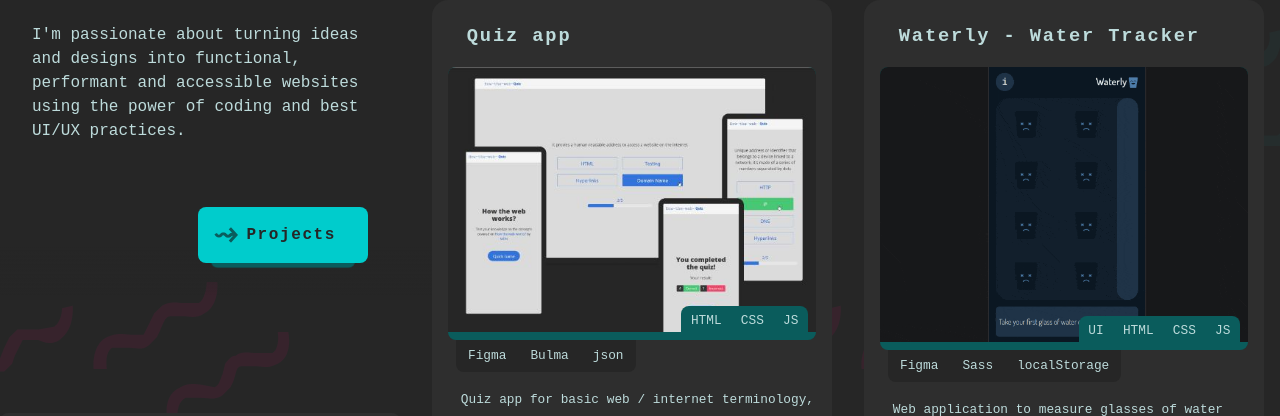
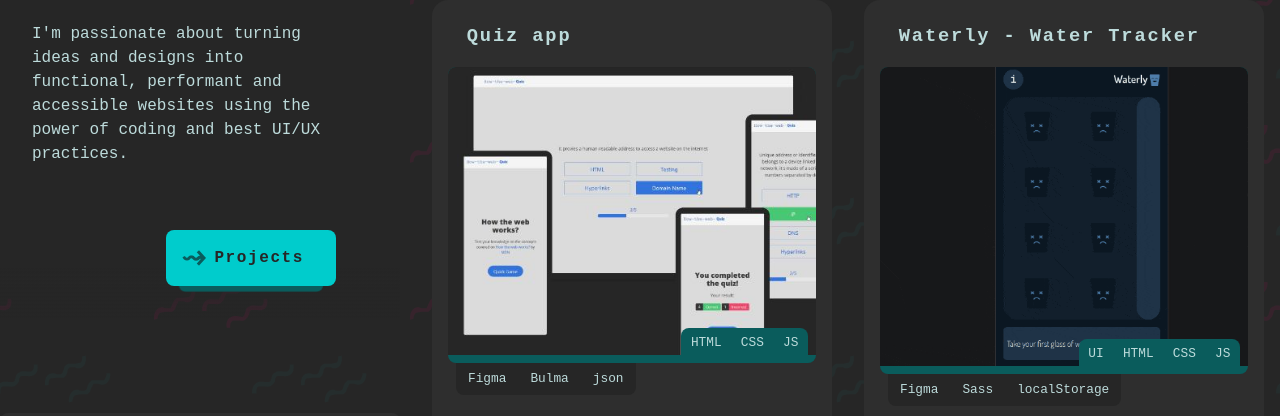
Before and after one commit to gabysantosw/gabysantosw, an Eleventy site: page index.njk in a window 1280 px wide. Shown: the part 191-607 px from the top of the page. Built offline with nearby package versions, Linux system fonts and the light colour scheme; Eleventy itself is replaced by a stand-in of ours; files that its build step writes are made by us from their sources; files whose address does not match are found by name.

Commit message:
small improvmnts

```diff
--- a/_includes/layout/base.njk
+++ b/_includes/layout/base.njk
@@ -4,6 +4,7 @@
   <meta charset="UTF-8">
   <meta name="viewport" content="width=device-width, initial-scale=1.0">
   <meta http-equiv="X-UA-Compatible" content="ie=edge">
+  <link rel="icon" href="data:,">
   <title> {{ title }} </title>
   <meta name="description" content="I'm Gabriela Santos, a front-end developer that enjoys turning ideas and designs into functional, performant and accessible websites using the power of coding and best UI/UX practices.">
   <meta name="author" content="Gabriela S. Santos.">
--- a/sass/main.scss
+++ b/sass/main.scss
@@ -136,6 +136,10 @@ button {
   background-position: -10% 0;
   background-repeat: repeat;
 
+  @include for-desktop {
+    background-size: 20%;
+  }
+
   &::after {
     content: '';
     width: 100%;
@@ -186,7 +190,7 @@ button {
   }
 
   @include for-desktop {
-    width: $side;
+    width: $side - 2rem;
     align-items: flex-start;
     padding: $main-pad * 2;
     box-sizing: border-box;
@@ -422,19 +426,22 @@ button {
     background-color: $dark-primary;
     overflow: hidden;
     position: relative;
-    object-fit: cover;
   }
 
   &__image {
-    width: 100%;
+    width: 110%;
+    object-fit: cover;
+    object-position: center;
+    position: relative;
+    margin: -.25rem -.25rem 0 -.25rem;
   }
 
   &__tags {
     font-size: .8rem;
-    display: flex;
     position: absolute;
     right: .5rem;
     bottom: 0;
+    display: flex;
   }
 
   &__tag {
```
Also changed, not shown: css/main.min.css, 2 other files.
